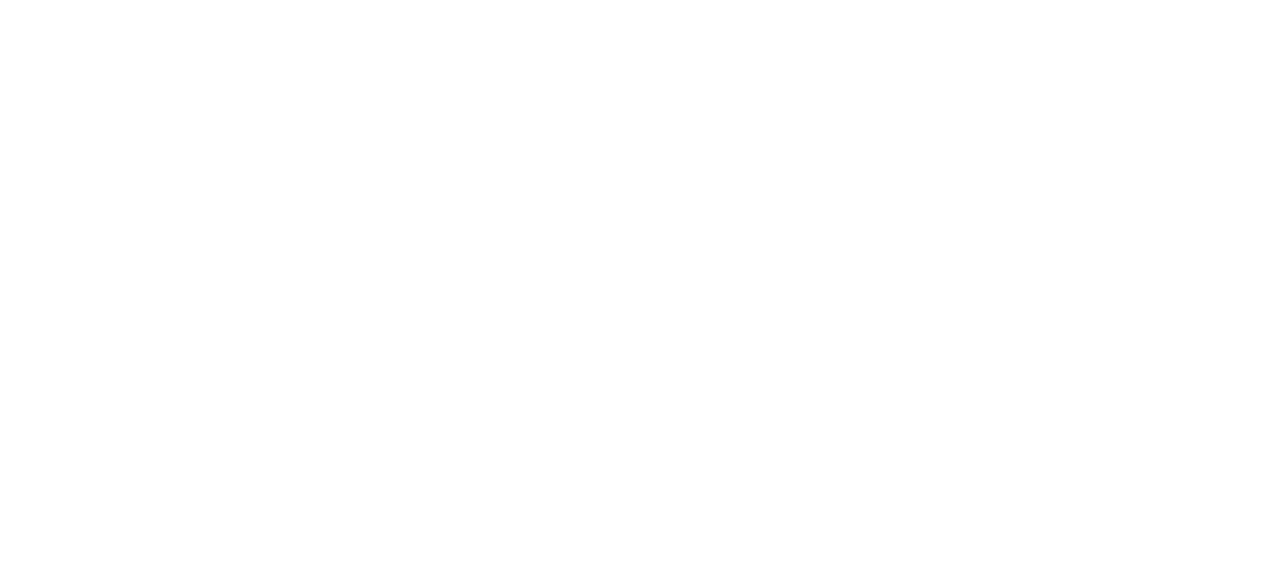
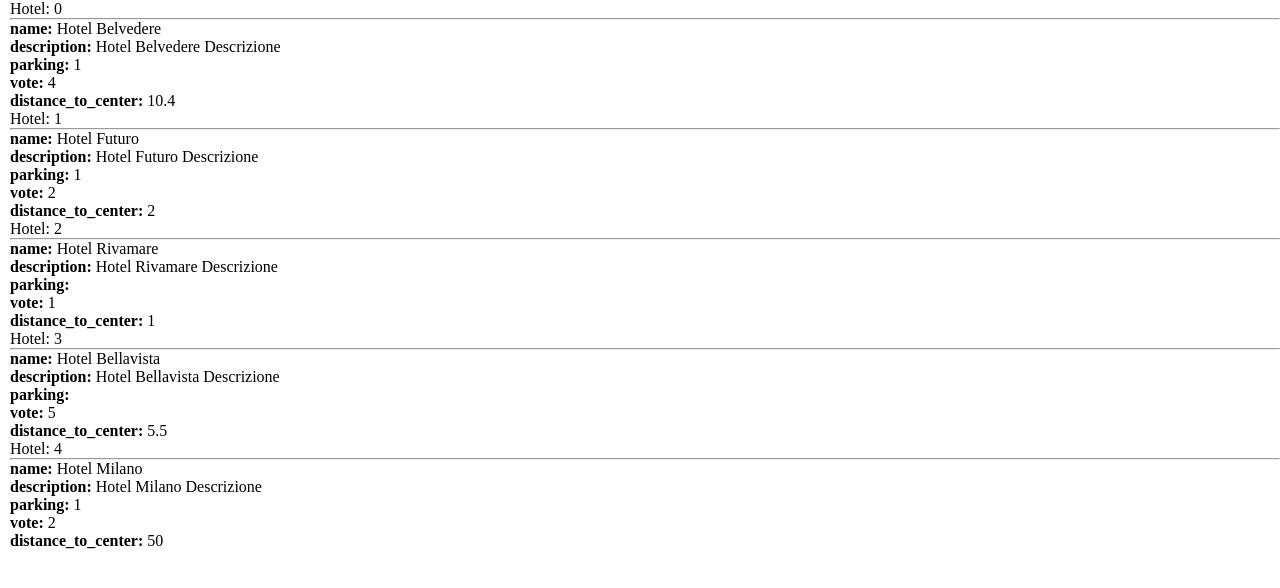
Before and after one commit to Chiaravalle04/php-hotel, a PHP site: page / in a window 1280 px wide. Before the commit the part shown is empty. Shown: the top 588 px of the page. Run offline with PHP 8.4, Linux system fonts and the light colour scheme.

Commit message:
stampa dei dati in pagina

```diff
--- a/index.php
+++ b/index.php
@@ -1,3 +1,47 @@
+<?php
+
+    $hotels = [
+
+        [
+            'name' => 'Hotel Belvedere',
+            'description' => 'Hotel Belvedere Descrizione',
+            'parking' => true,
+            'vote' => 4,
+            'distance_to_center' => 10.4
+        ],
+        [
+            'name' => 'Hotel Futuro',
+            'description' => 'Hotel Futuro Descrizione',
+            'parking' => true,
+            'vote' => 2,
+            'distance_to_center' => 2
+        ],
+        [
+            'name' => 'Hotel Rivamare',
+            'description' => 'Hotel Rivamare Descrizione',
+            'parking' => false,
+            'vote' => 1,
+            'distance_to_center' => 1
+        ],
+        [
+            'name' => 'Hotel Bellavista',
+            'description' => 'Hotel Bellavista Descrizione',
+            'parking' => false,
+            'vote' => 5,
+            'distance_to_center' => 5.5
+        ],
+        [
+            'name' => 'Hotel Milano',
+            'description' => 'Hotel Milano Descrizione',
+            'parking' => true,
+            'vote' => 2,
+            'distance_to_center' => 50
+        ],
+
+    ];
+
+?>
+
 <!DOCTYPE html>
 <html lang="en">
     <head>
@@ -12,6 +56,31 @@
     </head>
     <body>
 
+        <main>
+
+            <ul>
+
+                <?php
+
+                    foreach ($hotels as $key => $item) {
+
+                        echo "<li> Hotel: $key </li>";
+                        echo "<hr>";
+
+                        foreach ($item as $name => $hotel) {
+
+                            echo "<li> <b> $name: </b> $hotel </li>";
+
+                        }
+
+                    };
+
+                ?>
+
+            </ul>
+
+        </main>
+
         <script src="scripts/script.js"></script>
 
     </body>
--- a/styles/style.css
+++ b/styles/style.css
@@ -4,3 +4,7 @@
     padding: 0;
     box-sizing: border-box;
 }
+
+ul {
+    padding-left: 10px;
+}
```
